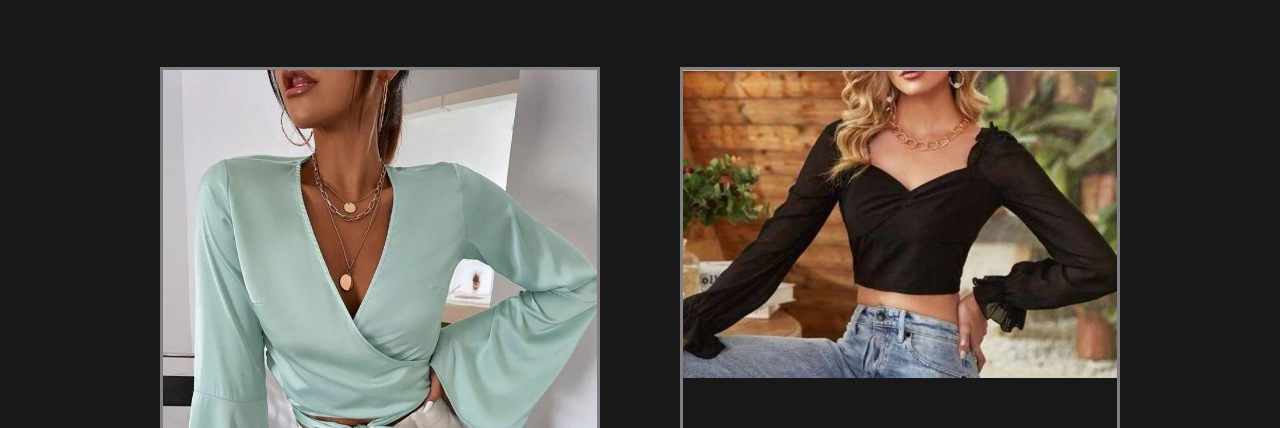
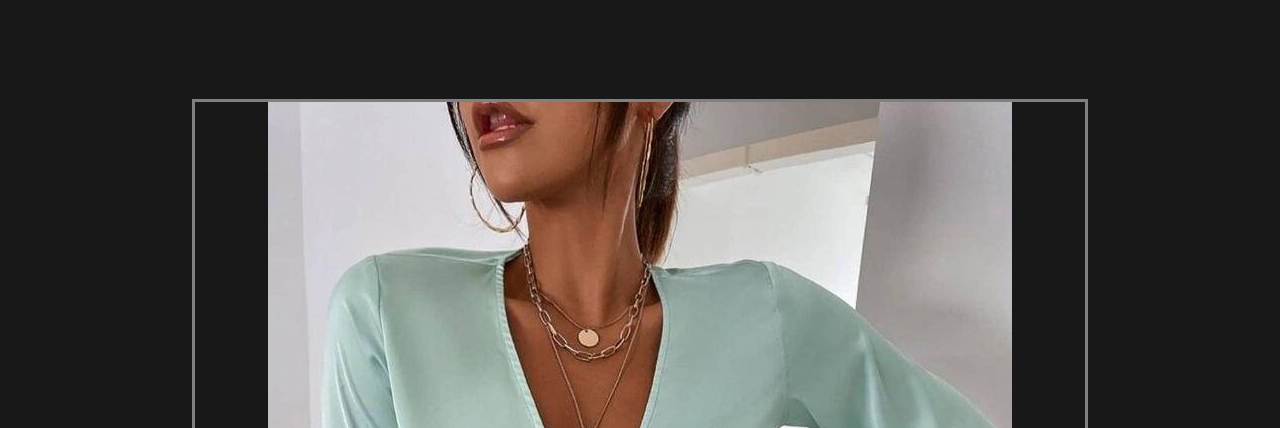
Before and after one commit to luzmarm/proyecto-coder, a website: page pages/blusas.html in a window 1280 px wide. Shown: the part 255-683 px from the top of the page. Drawn offline with nearby package versions, Linux system fonts and the light colour scheme; files that its build step writes are made by us from their sources.

```diff
--- a/scss/partials/_ContenedorImg.scss
+++ b/scss/partials/_ContenedorImg.scss
@@ -23,20 +23,25 @@
 
 
     .contenedor-img {
-        display: grid;
+        /*display: grid;
         grid-template-columns: 2fr 2fr;
-        grid-template-rows: auto auto;
+        grid-template-rows: auto auto;*/
+        display: flex;
+        flex-direction: column;
         column-gap: 2rem;
         justify-content: center;
         grid-gap: 5rem;
         width: 100%;
-
+        padding: 2rem 2rem;
+        flex-direction: column;
 
 
     }
 
     .contenedor-img img {
-            display: grid;
+        /*display: grid;*/
+        display: flex;
+        flex-direction: column;
         justify-content: center;
         width: 100%;
 
```
Lines whose indentation alone changed are shown as unchanged.
